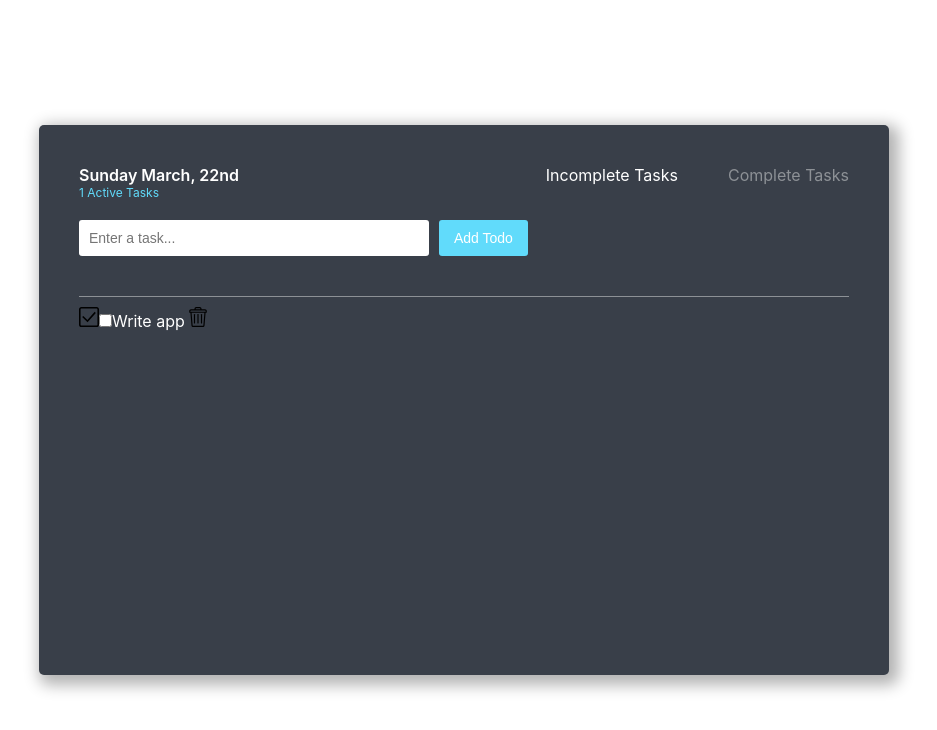
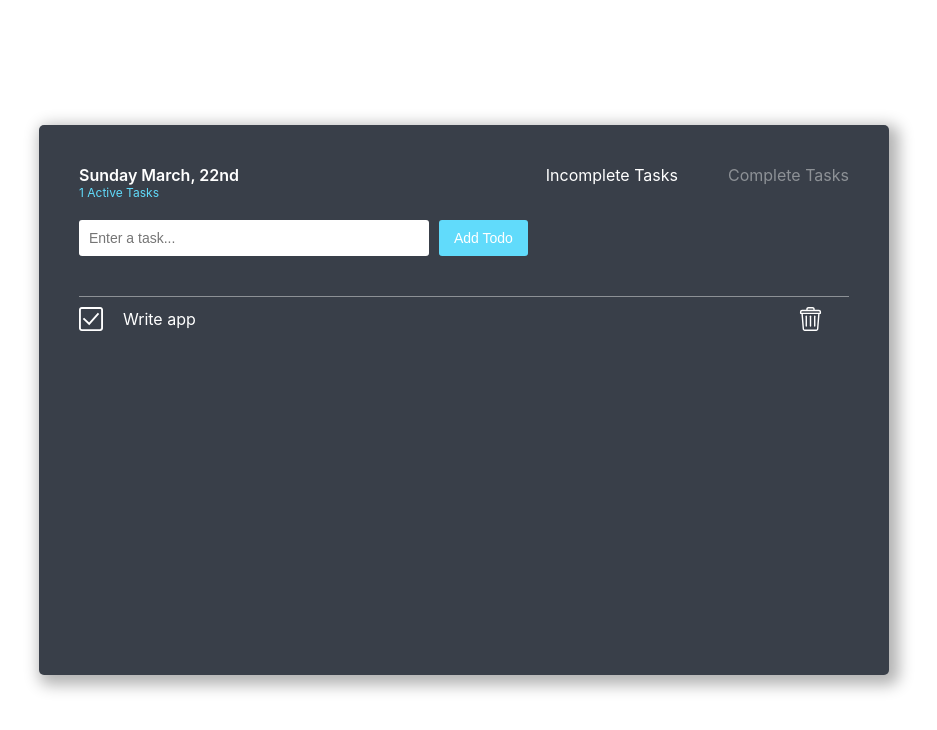
Before and after one commit to shimphillip/just-todo-it, a React (Create React App) app: page / in a window 1280 px wide. Shown: the top 730 px of the page, without its empty margins (176-1113 px from the left). Built offline with nearby package versions, Linux system fonts and the light colour scheme.

Commit message:
enabled delete functionality

```diff
--- a/src/components/App.tsx
+++ b/src/components/App.tsx
@@ -36,6 +36,11 @@ const App = () => {
       ]);
   };
 
+  const deleteTodo: DeleteTodo = selectedTodo => {
+    const filteredTodos = todos.filter(todo => todo !== selectedTodo);
+    setTodos(filteredTodos);
+  };
+
   return (
     <Router>
       <div>
@@ -44,10 +49,20 @@ const App = () => {
           <div className="tasks">
             <Switch>
               <Route exact path="/completed">
-                <TodoList todos={todos} toggleTodo={toggleTodo} complete={true}/>
+                <TodoList
+                  todos={todos}
+                  toggleTodo={toggleTodo}
+                  deleteTodo={deleteTodo}
+                  complete={true}
+                />
               </Route>
               <Route exact path="/">
-                <TodoList todos={todos} toggleTodo={toggleTodo} complete={false}/>
+                <TodoList
+                  todos={todos}
+                  toggleTodo={toggleTodo}
+                  deleteTodo={deleteTodo}
+                  complete={false}
+                />
               </Route>
             </Switch>
           </div>
--- a/src/components/TodoItem/TodoItem.scss
+++ b/src/components/TodoItem/TodoItem.scss
@@ -1,6 +1,6 @@
 .task {
   position: relative;
-  display: block;
+  display: flex;
   padding: 1rem 0;
   border-top: 1px solid #8d9196;
 
@@ -8,14 +8,40 @@
     border-top: none;
   }
 
-  .text {
-    display: inline-block;
-    color: white;
-    font-size: 1.6rem;
-    line-height: 1.5;
+  .toggle-box {
+    flex-basis: 90%;
+    display: flex;
+    align-items: center;
+    cursor: pointer;
+
+    .check-box {
+      width: 24px;
+      height: 24px;
+      margin-right: 20px;
+      fill: white;
+    }
+
+    .text {
+      display: inline-block;
+      color: white;
+      font-size: 1.6rem;
+      line-height: 1.5;
+    }
+
+    &:hover .check-box {
+      fill: green;
+    }
   }
 
-  .complete {
-    text-decoration: line-through;
+  .garbage-can {
+    flex-basis: 10%;
+    width: 24px;
+    height: 24px;
+    fill: white;
+    cursor: pointer;
+
+    &:hover {
+      fill: red;
+    }
   }
 }
--- a/src/components/TodoItem/TodoItem.tsx
+++ b/src/components/TodoItem/TodoItem.tsx
@@ -6,21 +6,17 @@ import { ReactComponent as GarbageCan } from '../../assets/trash.svg';
 interface TodoItemProps {
   todo: Todo;
   toggleTodo: ToggleTodo;
+  deleteTodo: DeleteTodo;
 }
 
-const Todo: React.FC<TodoItemProps> = ({ todo, toggleTodo }) => {
+const Todo: React.FC<TodoItemProps> = ({ todo, toggleTodo, deleteTodo }) => {
   return (
     <div className="task">
-      <CheckBox width={20} height={20} />
-      <label className={todo.complete ? 'complete' : undefined}>
-        <input
-          type="checkbox"
-          checked={todo.complete}
-          onChange={() => toggleTodo(todo)}
-        />
+      <div className="toggle-box" onClick={() => toggleTodo(todo)}>
+        <CheckBox className="check-box" />
         <p className="text">{todo.text}</p>
-      </label>{' '}
-      <GarbageCan width={20} height={20} />
+      </div>
+      <GarbageCan className="garbage-can" onClick={() => deleteTodo(todo)} />
     </div>
   );
 };
--- a/src/components/TodoList/TodoList.tsx
+++ b/src/components/TodoList/TodoList.tsx
@@ -5,15 +5,26 @@ import './TodoList.scss';
 interface TodoListProps {
   todos: Array<Todo>;
   toggleTodo: ToggleTodo;
+  deleteTodo: DeleteTodo;
   complete: boolean;
 }
 
-const TodoList: React.FC<TodoListProps> = ({ todos, toggleTodo, complete }) => {
+const TodoList: React.FC<TodoListProps> = ({
+  todos,
+  toggleTodo,
+  deleteTodo,
+  complete,
+}) => {
   const completedTodos = todos.filter(todo => todo.complete);
   const incompleteTodos = todos.filter(todo => !todo.complete);
 
   const renderTodoItem = (todo: Todo) => (
-    <TodoItem key={todo.text} todo={todo} toggleTodo={toggleTodo} />
+    <TodoItem
+      key={todo.text}
+      todo={todo}
+      toggleTodo={toggleTodo}
+      deleteTodo={deleteTodo}
+    />
   );
 
   return (
--- a/src/types.d.ts
+++ b/src/types.d.ts
@@ -6,3 +6,5 @@ type Todo = {
 type ToggleTodo = (selectedTodo: Todo) => void;
 
 type AddTodo = (newTodo: string) => void;
+
+type DeleteTodo = (selectedTodo: Todo) => void;
```
